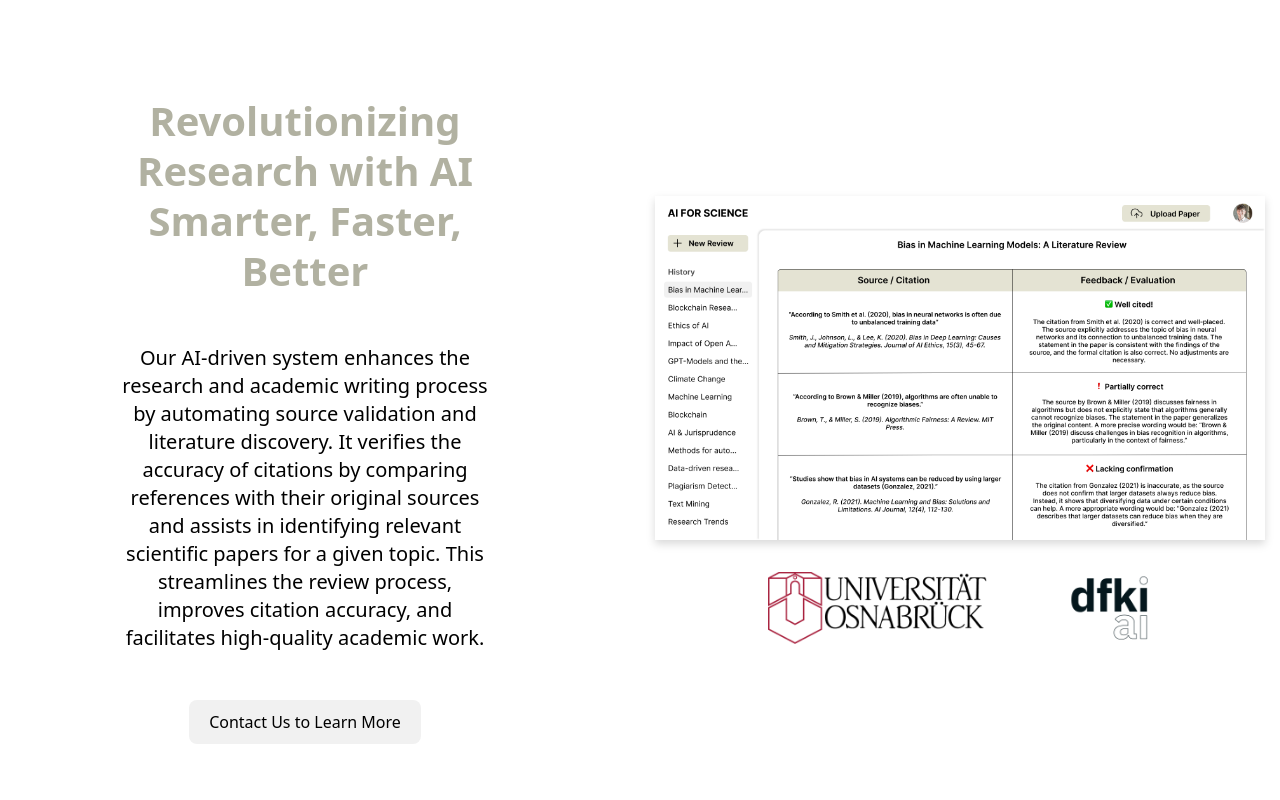
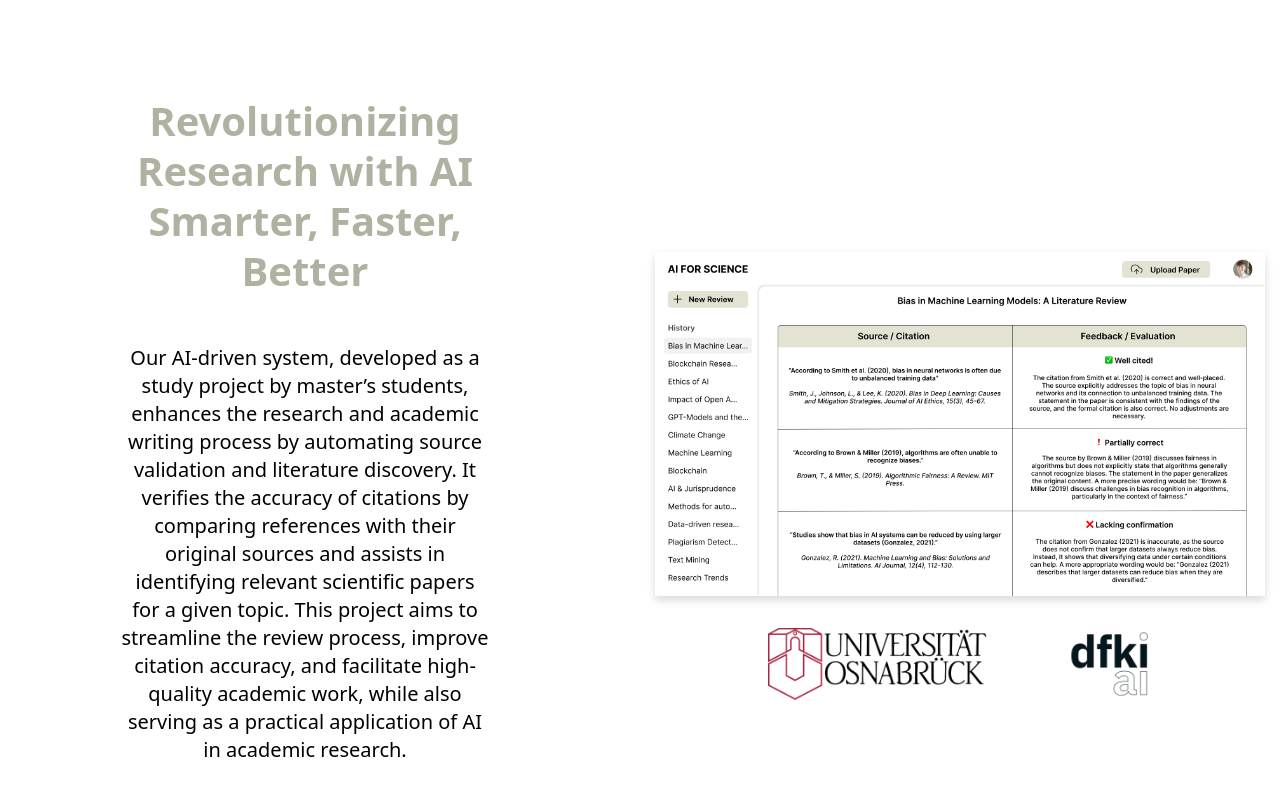
Before and after one commit to Study-Project-AI-for-Science/landing-page, a React (Vite) app: page / in a window 1280 px wide. Shown: the top 800 px of the page. Built offline with nearby package versions, Linux system fonts and the light colour scheme.

Commit message:
add study project context to text

```diff
--- a/src/App.tsx
+++ b/src/App.tsx
@@ -14,11 +14,15 @@ function App() {
                         Smarter, Faster, Better
                     </p>
                     <p className={'text-xl mb-12 text-center'}>
-                        Our AI-driven system enhances the research and academic writing process by
-                        automating source validation and literature discovery. It verifies the accuracy
-                        of citations by comparing references with their original sources and assists in
-                        identifying relevant scientific papers for a given topic. This streamlines the review
-                        process, improves citation accuracy, and facilitates high-quality academic work.
+                        Our AI-driven system, developed as a study project by
+                        master’s students, enhances the research and academic
+                        writing process by automating source validation and literature
+                        discovery. It verifies the accuracy of citations by comparing
+                        references with their original sources and assists in identifying
+                        relevant scientific papers for a given topic. This project aims to
+                        streamline the review process, improve citation accuracy, and
+                        facilitate high-quality academic work, while also serving as a
+                        practical application of AI in academic research.
                     </p>
                     <button className="bg-[#F1F1F1] text-black px-[20px] py-[10px] rounded-lg">
                         Contact Us to Learn More
```
